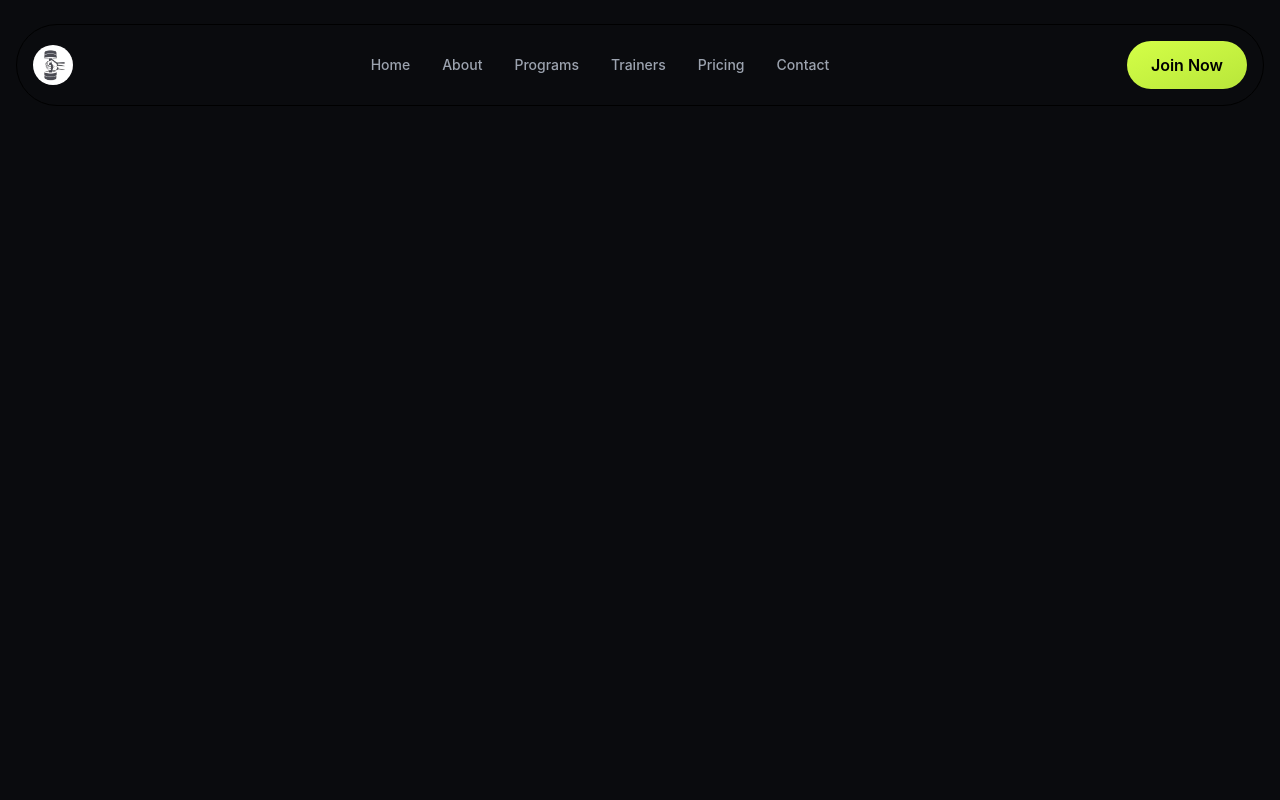
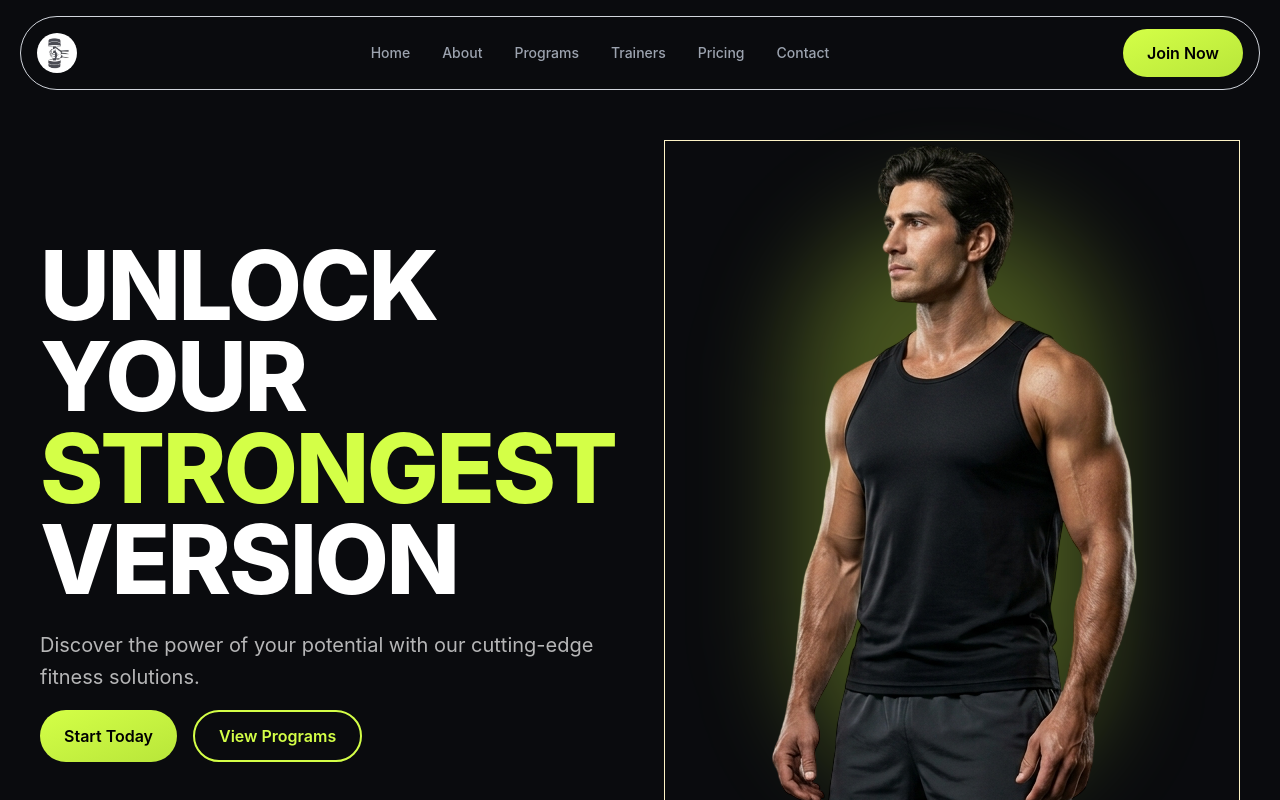
Before and after one commit to Ubaid-Stack/IronPeak, a React (Vite) app: page / in a window 1280 px wide. Built offline with nearby package versions, Linux system fonts and the light colour scheme.

Commit message:
Implement hero section

```diff
--- a/src/App.tsx
+++ b/src/App.tsx
@@ -1,10 +1,13 @@
+import Hero from "./components/Hero/Hero";
 import Navbar from "./components/Navbar/Navbar";
 
 const App = () => {
   return (
-    <div className="bg-(--color-primary) px-4 min-h-screen w-screen overflow-x-hidden">
+    <div className="bg-(--color-primary) px-5 lg:px-10 h-screen w-screen overflow-x-hidden">
       <Navbar />
-      <div className="pt-20"></div>
+      <div>
+        <Hero />
+      </div>
     </div>
   );
 };
--- /dev/null
+++ b/src/components/Description.tsx
@@ -0,0 +1,13 @@
+interface Props {
+  text: string;
+  className?: string;
+}
+const Description = ({ text, className }: Props) => {
+  return (
+    <div className={className}>
+      <p>{text}</p>
+    </div>
+  );
+};
+
+export default Description;
--- a/src/components/Hero/Hero.tsx
+++ b/src/components/Hero/Hero.tsx
@@ -0,0 +1,43 @@
+import { GhostButton, PrimaryButton } from "../Buttons";
+import Description from "../Description";
+import heroImage from "../../assets/hero.png";
+
+const Hero = () => {
+  return (
+    <section>
+      <div className="mt-28 lg:mt-35 flex flex-col lg:flex-row items-center lg:justify-between gap-10 lg:gap-12">
+        {/* Text column */}
+        <div className="flex flex-col justify-center gap-4 lg:w-1/2">
+          <h1 className="text-4xl font-extrabold leading-[0.95] tracking-tight text-(--color-text-white) sm:text-5xl md:text-6xl lg:text-7xl xl:text-8xl">
+            UNLOCK YOUR <br />
+            <span className="text-(--color-cta-primary)">STRONGEST</span> <br />
+            VERSION
+          </h1>
+          <Description
+            text="Discover the power of your potential with our cutting-edge fitness solutions."
+            className="block max-w-xl text-base leading-relaxed
+            text-(--color-text-white)/70 sm:text-lg md:text-xl lg:text-xl mt-2"
+          />
+          <div className="flex flex-col gap-4 md:flex-row">
+            <PrimaryButton text="Start Today" />
+            <GhostButton text="View Programs" />
+          </div>
+        </div>
+
+        {/* Image column */}
+        <div className="flex items-center justify-center w-full lg:w-1/2 border border-amber-100">
+          <div className="relative">
+            <div className="absolute inset-0 bg-(--color-cta-primary)/30 blur-3xl rounded-full scale-80" />
+            <img
+              src={heroImage}
+              alt="Hero Image"
+              className="w-55 lg:w-auto lg:max-w-md relative"
+            />
+          </div>
+        </div>
+      </div>
+    </section>
+  );
+};
+
+export default Hero;
--- a/src/components/Navbar/Navbar.tsx
+++ b/src/components/Navbar/Navbar.tsx
@@ -18,7 +18,7 @@ const Navbar = () => {
   const [isOpen, setIsOpen] = useState(false);
 
   return (
-    <div className="flex items-center justify-between p-4 border bg-transparent rounded-full mx-4 mt-6 fixed top-0 left-0 right-0 z-50">
+    <div className="flex items-center justify-between border border-gray-300 bg-transparent rounded-full px-4 py-3 mt-4 fixed left-0 right-0 z-50 mx-5">
       <AppLogo />
 
       {/* desktop links — hidden on mobile */}
```
Also changed, not shown: src/App.css (added).
